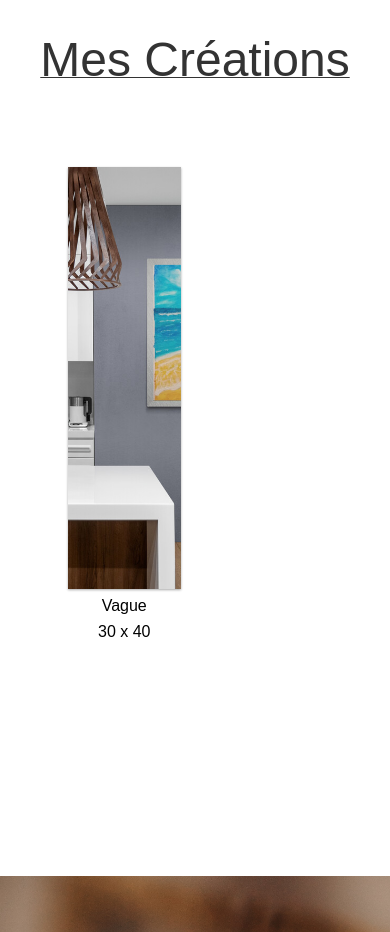
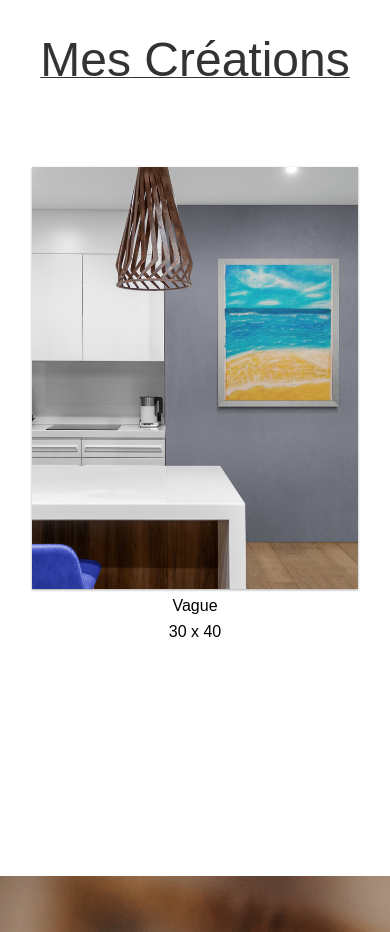
Before and after one commit to davidotch/lunea_coconut, a React (Create React App) app: page / in a window 390 px wide. Shown: the part 940-1872 px from the top of the page. Built offline with nearby package versions, Linux system fonts and the light colour scheme.

Commit message:
add dots, fix width

```diff
--- a/src/style/carousel.css
+++ b/src/style/carousel.css
@@ -21,17 +21,18 @@
 
 .img-container {
   position: relative;
-  width: 38%;
+  width: 35%;
   display: flex;
   justify-content: center;
   align-items: center;
   flex-direction: column;
   margin: 2rem;
+  /* border: 1px solid #333; */
 }
 
 .img-container img {
   height: 50vh;
-  width: 90%;
+  width: 100%;
   object-fit: cover;
   cursor: pointer;
   box-shadow: 0 1px 3px rgba(0, 0, 0, 0.12), 0 1px 2px rgba(0, 0, 0, 0.24);
@@ -47,7 +48,7 @@
   position: absolute;
   top: 266px;
   left: 10;
-  width: 90%;
+  width: 100%;
   height: 20%;
   background: #fff;
   display: flex;
@@ -102,6 +103,26 @@
   right: 80px;
 }
 
+/* Dots  */
+
+.carousel-dots {
+  display: flex;
+  justify-content: center;
+  padding: 1em;
+}
+
+.carousel-dot {
+  width: 10px;
+  height: 10px;
+  border-radius: 50%;
+  background: gray;
+  margin: 0 5px;
+}
+
+.carousel-dot.active {
+  background: black;
+}
+
 /* Modal  */
 
 .modal {
@@ -145,7 +166,17 @@
   }
 }
 
-@media screen and (max-width:1200px) {
+/* Responsive  */
+
+@media screen and (max-width: 768px) {
+  .carousel-container {
+    width: 100%;
+  }
+
+  .img-container {
+    width: 100%;
+  }
+
   .carousel-button {
     display: none;
   }
```
